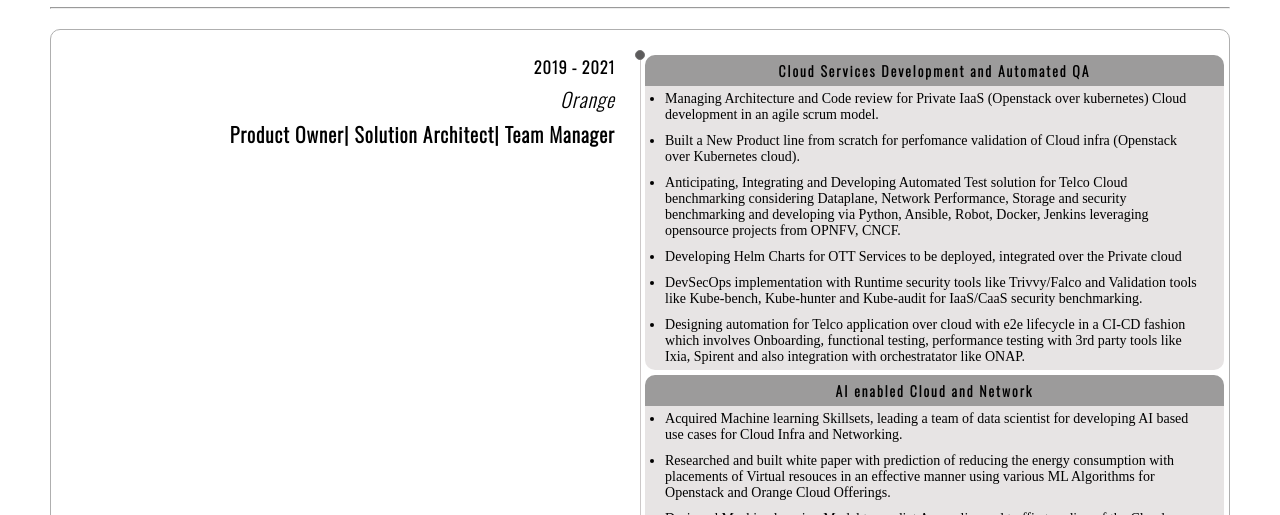
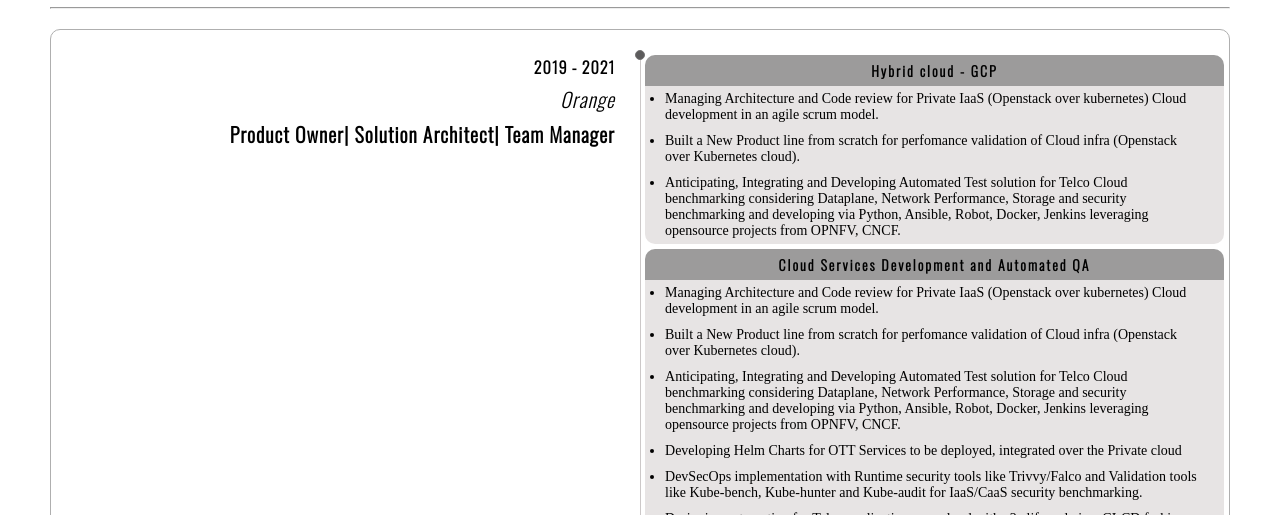
Before and after one commit to Vaibhav16dec/vaibhav16dec.github.io, a plain HTML site: page projects.html in a window 1280 px wide. Shown: the part 285-800 px from the top of the page. Drawn offline with nearby package versions, Linux system fonts and the light colour scheme; a web font is replaced by a local one.

Commit message:
Update projects.html

```diff
--- a/projects.html
+++ b/projects.html
@@ -47,6 +47,18 @@
                     </div>
                     <div class="point"></div>
                     <div class="content">
+                        <h3>Hybrid cloud - GCP</h3>
+                        <ul>
+                            <li>Managing Architecture and Code review for Private IaaS (Openstack over kubernetes) Cloud
+                                development in an agile scrum model.</li>
+                            <li>Built a New Product line from scratch for perfomance validation of Cloud infra (Openstack
+                                over Kubernetes cloud).</li>
+                            <li>Anticipating, Integrating and Developing Automated Test solution for Telco Cloud
+                                benchmarking considering Dataplane, Network Performance, Storage and security
+                                benchmarking and developing via Python, Ansible, Robot, Docker, Jenkins
+                                leveraging opensource projects from OPNFV, CNCF.
+                            </li>
+                        </ul>
                         <h3> Cloud Services Development and Automated QA</h3>
                         <ul>
                             <li>Managing Architecture and Code review for Private IaaS (Openstack over kubernetes) Cloud
```
